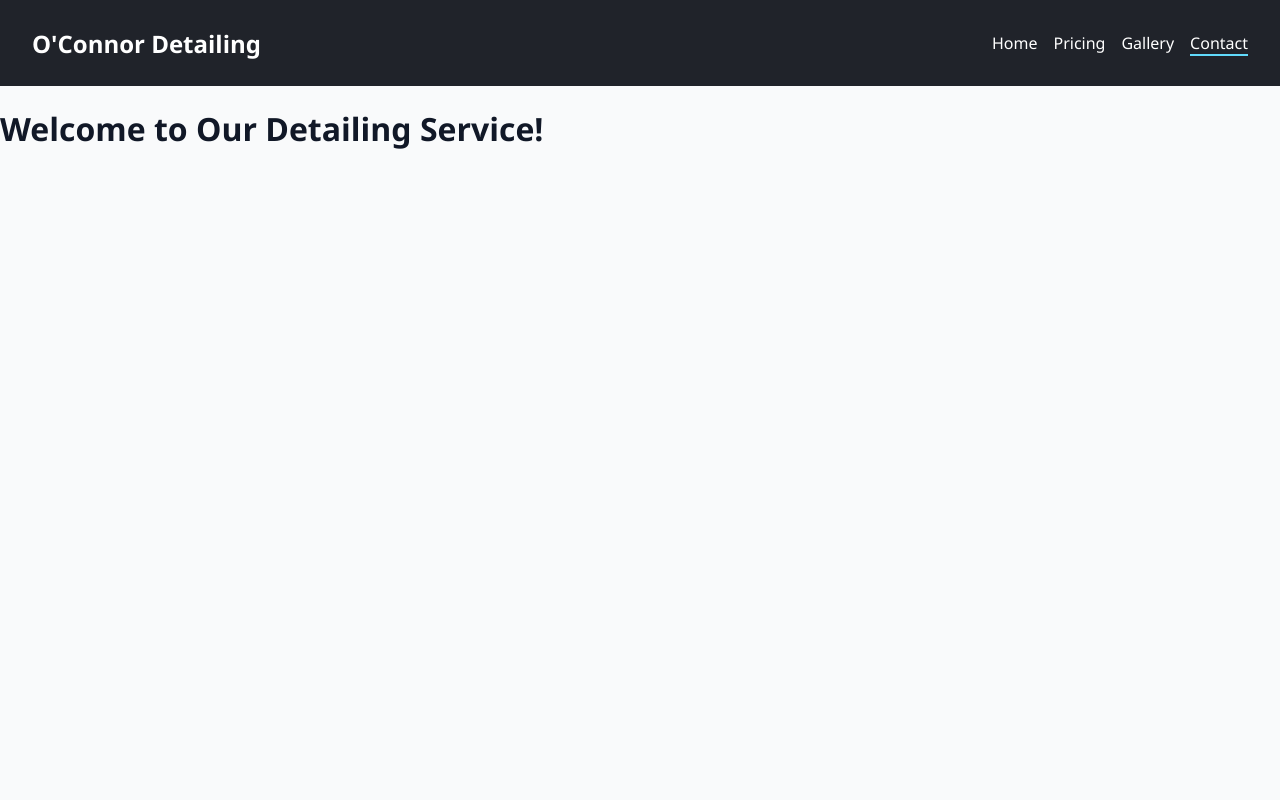
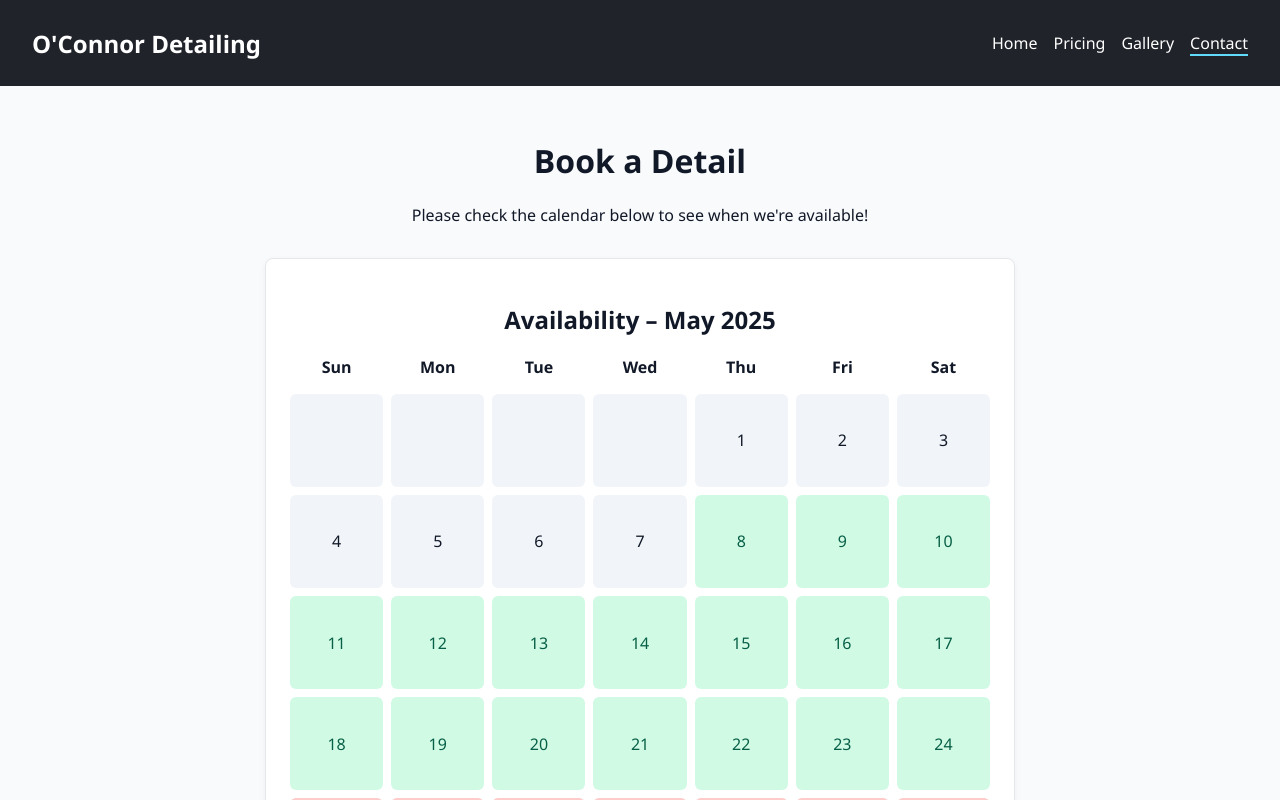
Before and after one commit to cmo7909/OConnorDetailing, a React (Create React App) app in the folder oconnor-detailing/: page /contact in a window 1280 px wide. Shown: the top 800 px of the page. Built offline with nearby package versions, Linux system fonts and the light colour scheme.

Commit message:
added calender

```diff
--- /dev/null
+++ b/oconnor-detailing/src/Pages/AvailabilityCalendar.css
@@ -0,0 +1,49 @@
+.calendar-container {
+    max-width: 700px;
+    margin: 2rem auto;
+    background: #fff;
+    border: 1px solid #e5e7eb;
+    border-radius: 8px;
+    box-shadow: 0 2px 6px rgba(0,0,0,0.05);
+    padding: 1.5rem;
+    text-align: center;
+  }
+
+  .calendar-grid {
+    display: grid;
+    grid-template-columns: repeat(7, 1fr);
+    gap: 0.5rem;
+    margin-top: 1rem;
+  }
+
+  .calendar-header {
+    font-weight: bold;
+    padding-bottom: 0.5rem;
+  }
+
+  .calendar-cell {
+    aspect-ratio: 1 / 1;
+    padding: 0.5rem;
+    border-radius: 6px;
+    background: #f1f5f9;
+    display: flex;
+    flex-direction: column;
+    align-items: center;
+    justify-content: center;
+  }
+
+  .calendar-cell.unavailable {
+    background-color: #fecaca;
+    color: #b91c1c;
+    font-weight: bold;
+  }
+
+  .calendar-cell.available {
+    background-color: #d1fae5;
+    color: #065f46;
+  }
+
+  .x-mark {
+    font-size: 0.8rem;
+    margin-top: 0.2rem;
+  }
--- /dev/null
+++ b/oconnor-detailing/src/Pages/AvailabilityCalendar.jsx
@@ -0,0 +1,64 @@
+import React from 'react';
+import './AvailabilityCalendar.css';
+
+// Format: 'YYYY-MM-DD'
+const unavailableDates = [
+  '2025-05-25',
+  '2025-05-26',
+  '2025-05-27',
+  '2025-05-28',
+  '2025-05-29',
+  '2025-05-30',
+  '2025-05-31',
+];
+
+const AvailabilityCalendar = () => {
+  const today = new Date();
+  const year = today.getFullYear();
+  const month = today.getMonth();
+
+  const daysInMonth = new Date(year, month + 1, 0).getDate();
+  const firstDayIndex = new Date(year, month, 1).getDay();
+
+  const dates = [];
+
+  for (let i = 0; i < firstDayIndex; i++) {
+    dates.push(null);
+  }
+
+  for (let day = 1; day <= daysInMonth; day++) {
+    dates.push(new Date(year, month, day));
+  }
+
+  return (
+    <div className="calendar-container">
+      <h2>Availability – {today.toLocaleString('default', { month: 'long' })} {year}</h2>
+      <div className="calendar-grid">
+        {['Sun', 'Mon', 'Tue', 'Wed', 'Thu', 'Fri', 'Sat'].map(d => (
+          <div className="calendar-header" key={d}>{d}</div>
+        ))}
+        {dates.map((date, index) => {
+  if (!date) return <div className="calendar-cell" key={index} />;
+
+  const dateString = date.toISOString().split('T')[0];
+  const isUnavailable = unavailableDates.includes(dateString);
+
+  const isPast = date < new Date(new Date().setHours(0, 0, 0, 0));
+
+  return (
+    <div
+      key={dateString}
+      className={`calendar-cell ${isPast ? 'past' : isUnavailable ? 'unavailable' : 'available'}`}
+    >
+      {date.getDate()}
+      {!isPast && isUnavailable && <span className="x-mark">✖</span>}
+    </div>
+  );
+})}
+
+      </div>
+    </div>
+  );
+};
+
+export default AvailabilityCalendar;
--- /dev/null
+++ b/oconnor-detailing/src/Pages/Contact.css
@@ -0,0 +1,4 @@
+.booking-page{
+    text-align: center;
+    padding: 2rem;
+}
--- a/oconnor-detailing/src/Pages/Contact.jsx
+++ b/oconnor-detailing/src/Pages/Contact.jsx
@@ -1,2 +1,16 @@
-const Contact = () => <h1>Welcome to Our Detailing Service!</h1>;
+import React from 'react';
+import './Contact.css';
+import AvailabilityCalendar from './AvailabilityCalendar';
+
+const Contact = () => {
+  return (
+    <div className="booking-page">
+      <h1>Book a Detail</h1>
+      <p>Please check the calendar below to see when we're available!</p>
+      <AvailabilityCalendar />
+      {/* Below this you can include your contact form / email function */}
+    </div>
+  );
+};
+
 export default Contact;
--- a/oconnor-detailing/src/Pages/Home.jsx
+++ b/oconnor-detailing/src/Pages/Home.jsx
@@ -18,7 +18,7 @@ const Home = () => {
       <section className="about">
         <h2>About Us</h2>
         <p>
-          At <strong>[O'Connor Detailing]</strong>, we’re passionate about bringing that <em>like-new</em> feeling back to your vehicle.
+          At <strong>O'Connor Detailing</strong>, we’re passionate about bringing that <em>like-new</em> feeling back to your vehicle.
           Born from a love for cars and a commitment to quality, we provide professional detailing services
           at a lower price. Whether you need a quick refresh or a deep clean inside and out, we’ve got you covered.
         </p>
--- a/oconnor-detailing/src/Pages/Pricing.jsx
+++ b/oconnor-detailing/src/Pages/Pricing.jsx
@@ -23,8 +23,8 @@ const packages = [
     },
     {
         name: 'Gold',
-        interiorPrice: 80,
-        exteriorPrice: 100,
+        interiorPrice: 100,
+        exteriorPrice: 120,
         interiorItems: [
             "Vacuum Carpets and Seats",
             "Steam cleaned cloth seats",
```
Also changed, not shown: oconnor-detailing/api/send-email.js (added, +42 -0 lines), 1 other file (tests, documents, lock files or other folders).
